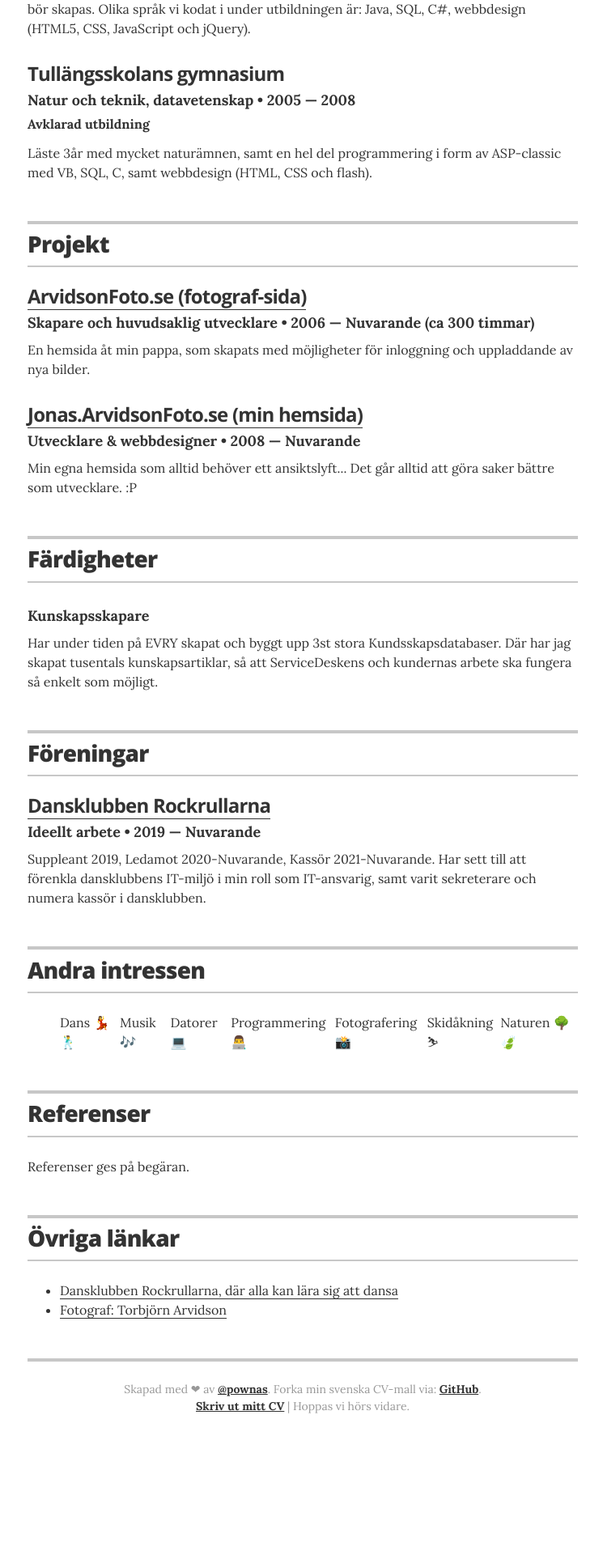
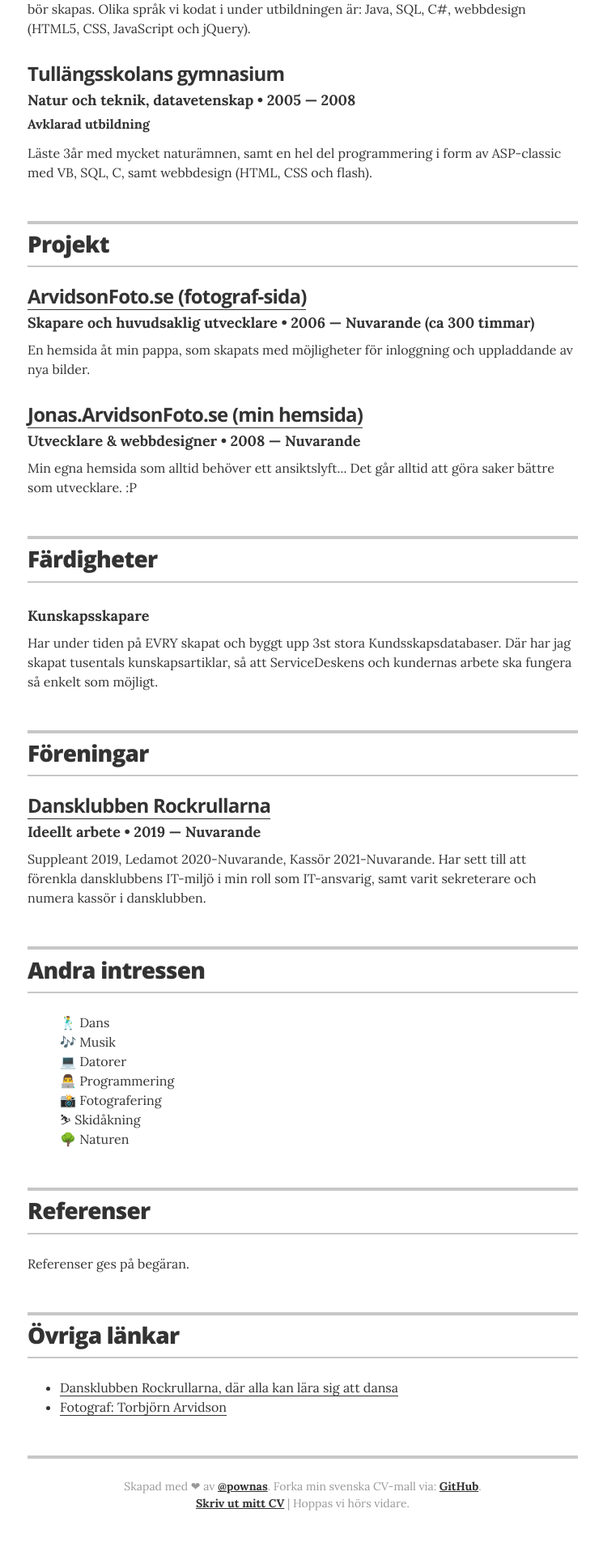
Before and after one commit to pownas/CV, a Jekyll site: the page built from index.html, in a window 1280 px wide. Shown: the part 1730-3646 px from the top of the page at 81% size, without its empty margins (266-1011 px from the left). Built offline with Jekyll 4.4.1, drawn with Linux system fonts in a browser that asks for light colours; before the commit the page ends 3526 px from its top, so only the background shows below that.

Commit message:
Updated intrests and print-view

```diff
--- a/_layouts/resume.html
+++ b/_layouts/resume.html
@@ -187,7 +187,17 @@
           <h2>Andra intressen</h2>
         </header>
 
-        <div class="resume-item">
+        <!-- Shows a vertical view on the web -->
+        <div class="resume-item no-print">
+          <ul class="resume-item-list no-list-bullets">
+            {% for interest in site.data.interests %}
+            <li>{{ interest.description }}</li>
+            {% endfor %}
+          </ul>
+        </div>
+
+        <!-- Prints a horizontal view -->
+        <div class="resume-item print-only">
           <ul class="resume-item-list-horizontal">
             {% for interest in site.data.interests %}
             <li>{{ interest.description }}</li>
--- a/_sass/_resume.scss
+++ b/_sass/_resume.scss
@@ -176,6 +176,10 @@
     }
   }
 
+  .no-list-bullets{
+    list-style-type: none;
+  }
+
   .resume-item-list-horizontal {
     list-style-type: none;
     display: flex;
```
Also changed, not shown: _data/interests.yml (+7 -7 lines).
